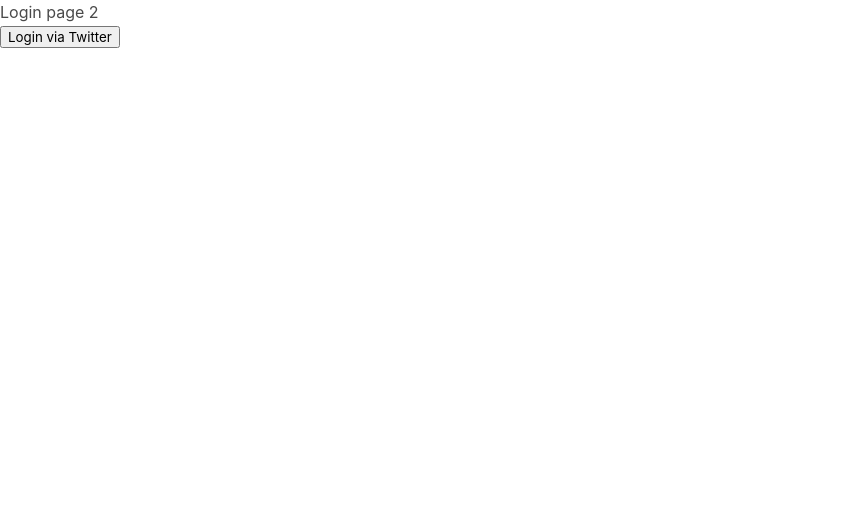
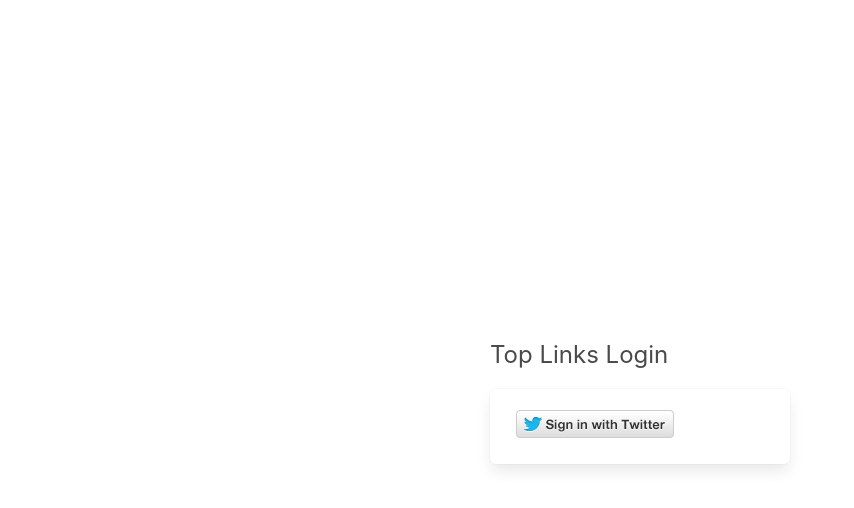
Before and after one commit to SurenderLohia/top-links, a React (Create React App) app: page / in a window 1280 px wide. Shown: the top 508 px of the page, without its empty margins (0-854 px from the left). Built offline with nearby package versions, Linux system fonts and the light colour scheme.

Commit message:
Add design to login page

```diff
--- a/src/index.css
+++ b/src/index.css
@@ -69,3 +69,25 @@
     box-shadow: 0 2.5em 0 0;
   }
 }
+
+.login-container {
+  display: flex;
+  height: 100vh;
+  align-items: center;
+  justify-content: center;
+}
+
+.login-box {
+  width: 100%;
+  max-width: 300px;
+}
+
+.btn-reset {
+  background-color: transparent;
+  border: 0;
+  cursor: pointer;
+}
+
+.btn-reset:focus {
+  outline: 0;
+}
--- a/src/pages/LoginPage.js
+++ b/src/pages/LoginPage.js
@@ -1,13 +1,23 @@
 import React from "react";
+
+import signInWithTwitterBtn from "../images/sign-in-with-twitter-btn.png";
 
 function LoginPage() {
   const onLogin = () => {
     window.open("http://localhost:4000/auth/twitter", "_self");
   };
   return (
-    <div>
-      <h1>Login page 2</h1>
-      <button onClick={onLogin}>Login via Twitter</button>
+    <div className="login-container">
+      <div class="login-box">
+        <h1 className="is-size-4 mb-4">Top Links Login</h1>
+        <div className="box">
+          <div className="box-content">
+            <button className="btn-reset" onClick={onLogin}>
+              <img src={signInWithTwitterBtn} alt="Sign in with Twitter" />
+            </button>
+          </div>
+        </div>
+      </div>
     </div>
   );
 }
```
Also changed, not shown: src/images/sign-in-with-twitter-btn.png (added).
